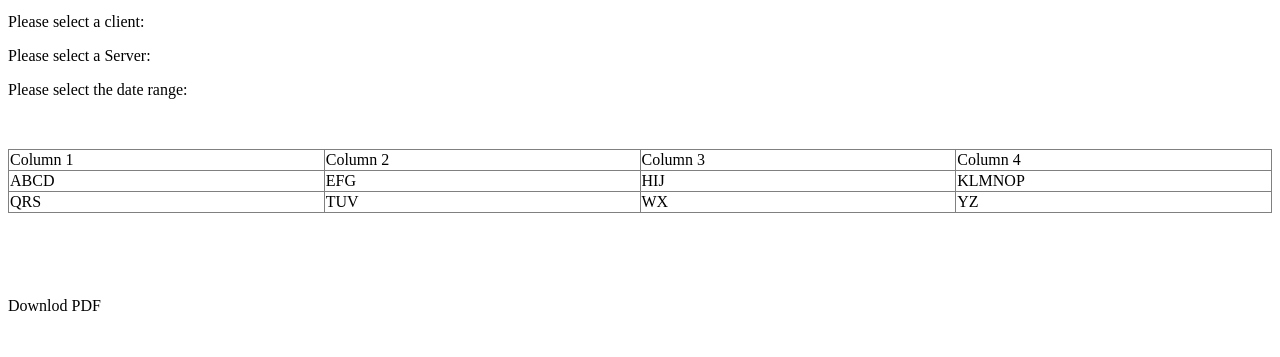
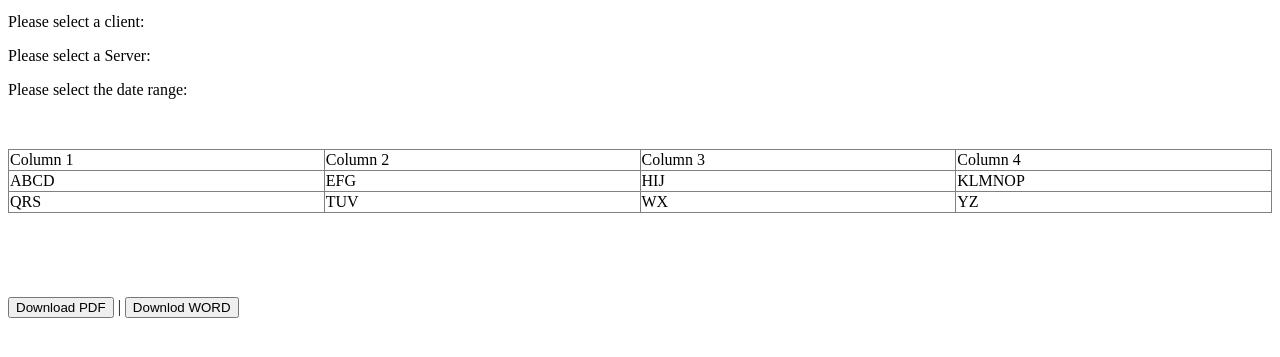
Before and after one commit to alexcerisola/coursera-repo, a plain HTML site: page index.html in a window 1280 px wide. Shown: the part 101-458 px from the top of the page. Drawn offline with Linux system fonts and the light colour scheme.

Commit message:
version new

```diff
--- /dev/null
+++ b/app.js
@@ -0,0 +1,5 @@
+function sayHello(name){
+  console.log("Hello " + name);
+}
+
+sayHello('MF');
--- a/index.html
+++ b/index.html
@@ -35,6 +35,9 @@
 </table>
 <p>&nbsp;</p>
 <p>&nbsp;</p>
-<p>Downlod PDF</p>
+<p>
+ <button type="button" name="bPDF"> Download PDF </button>  |
+ <button type="button" name="bWord"> Downlod WORD </button></p>
+
   </body>
 </html>
```
